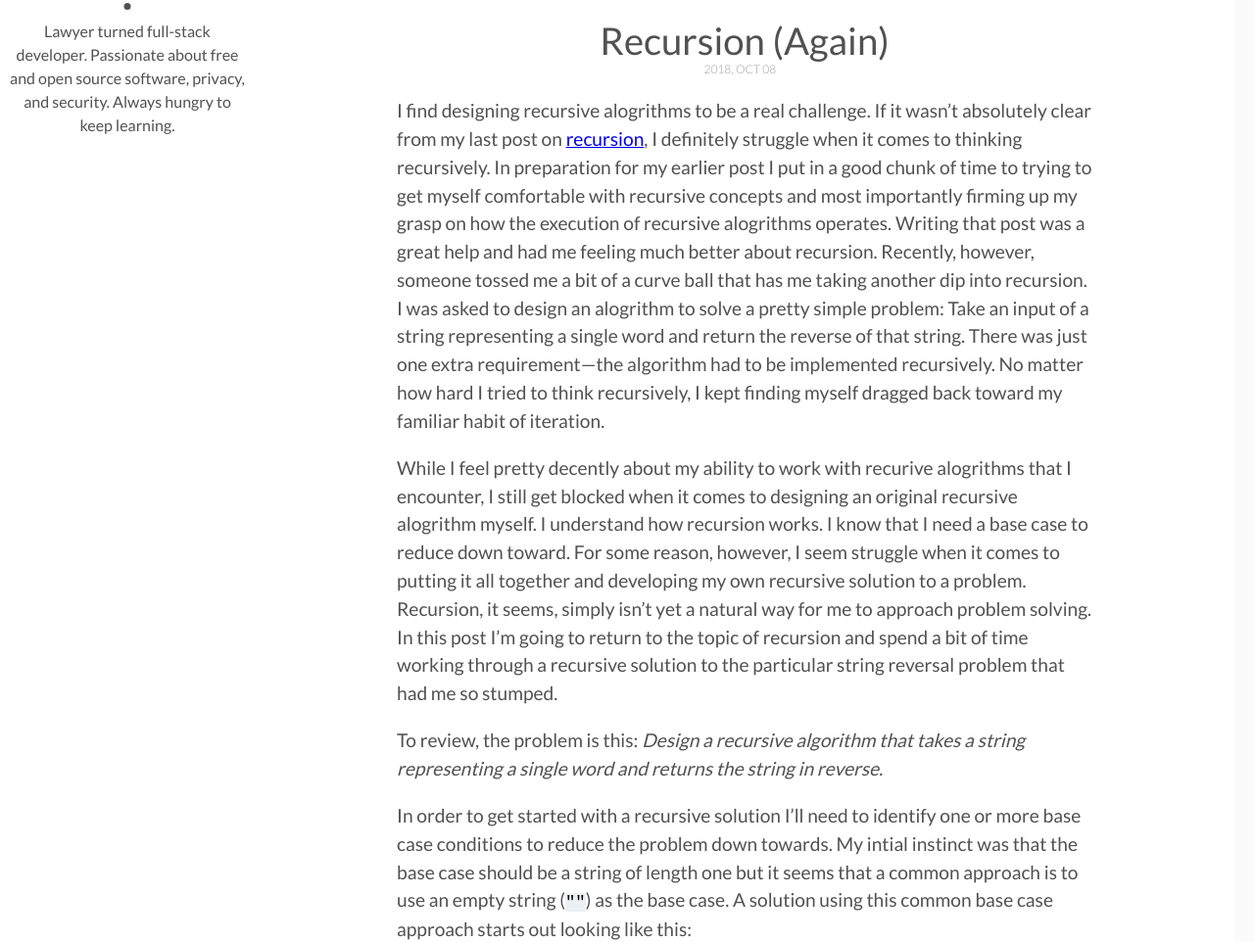
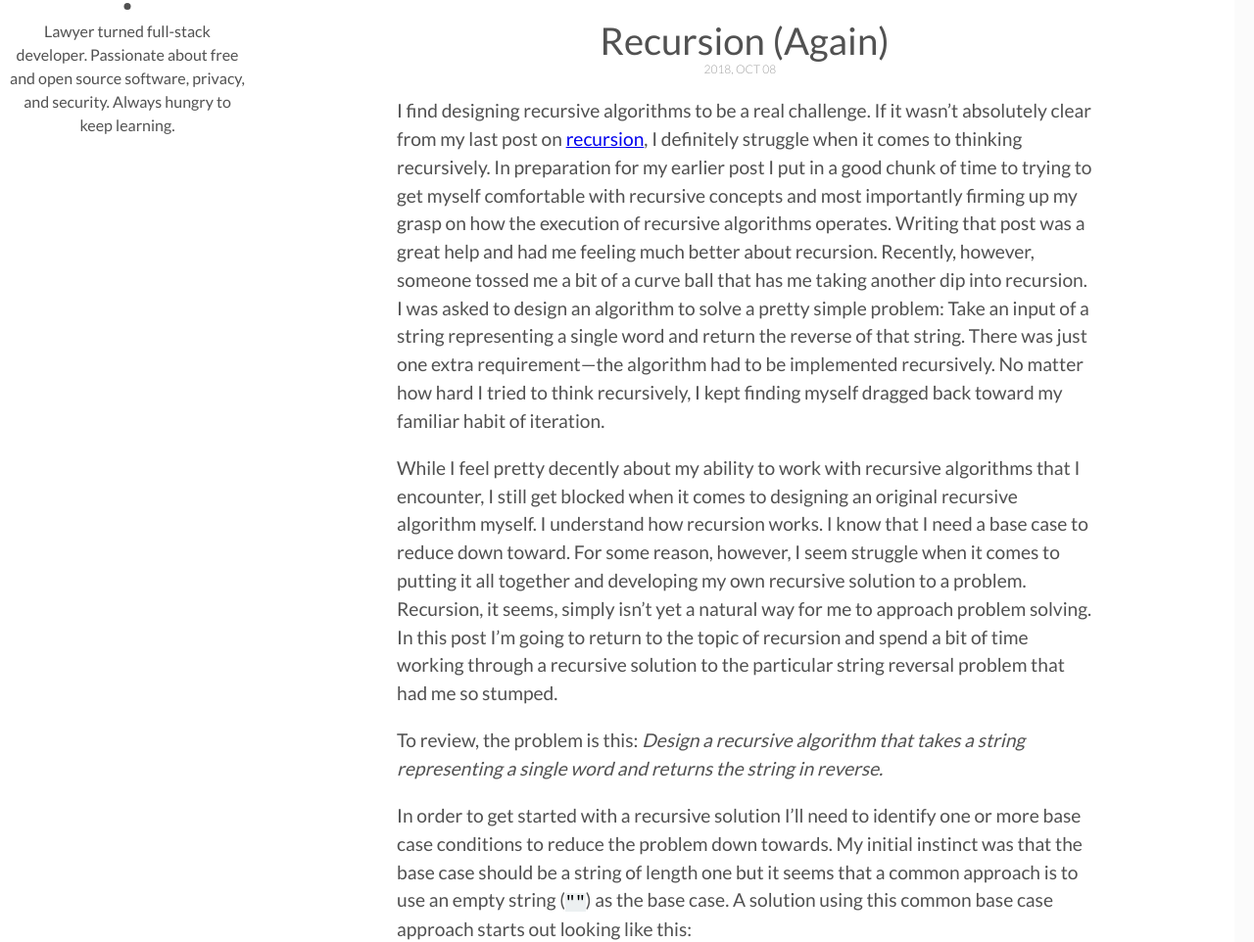
Before and after one commit to jdbean/blog-mirror, a Jekyll site: the page built from _posts/2018-10-08-recursion-again.md, in a window 1280 px wide and 1400 px high, scrolled down 374 px. Shown: the part 159-1121 px from the top of the window at 98% size. Built offline with Jekyll 4.4.1, drawn with Linux system fonts in a browser that asks for light colours; some of the changed text lies outside the part shown.

Commit message:
spelling corrections in recurison again post

````diff
--- a/_posts/2018-10-08-recursion-again.md
+++ b/_posts/2018-10-08-recursion-again.md
@@ -12,15 +12,15 @@
 fig-caption: # Add figcaption for img (optional)
 ---
 
-I find designing recursive alogrithms to be a real challenge.
+I find designing recursive algorithms to be a real challenge.
 <!-- more -->
-If it wasn't absolutely clear from my last post on [recursion](/recursion), I definitely struggle when it comes to thinking recursively. In preparation for my earlier post I put in a good chunk of time to trying to get myself comfortable with recursive concepts and most importantly firming up my grasp on how the execution of recursive alogrithms operates. Writing that post was a great help and had me feeling much better about recursion. Recently, however, someone tossed me a bit of a curve ball that has me taking another dip into recursion. I was asked to design an alogrithm to solve a pretty simple problem: Take an input of a string representing a single word and return the reverse of that string. There was just one extra requirement---the algorithm had to be implemented recursively. No matter how hard I tried to think recursively, I kept finding myself dragged back toward my familiar habit of iteration.
+If it wasn't absolutely clear from my last post on [recursion](/recursion), I definitely struggle when it comes to thinking recursively. In preparation for my earlier post I put in a good chunk of time to trying to get myself comfortable with recursive concepts and most importantly firming up my grasp on how the execution of recursive algorithms operates. Writing that post was a great help and had me feeling much better about recursion. Recently, however, someone tossed me a bit of a curve ball that has me taking another dip into recursion. I was asked to design an algorithm to solve a pretty simple problem: Take an input of a string representing a single word and return the reverse of that string. There was just one extra requirement---the algorithm had to be implemented recursively. No matter how hard I tried to think recursively, I kept finding myself dragged back toward my familiar habit of iteration.
 
-While I feel pretty decently about my ability to work with recurive alogrithms that I encounter, I still get blocked when it comes to designing an original recursive alogrithm myself. I understand how recursion works. I know that I need a base case to reduce down toward. For some reason, however, I seem struggle when it comes to putting it all together and developing my own recursive solution to a problem. Recursion, it seems, simply isn't yet a natural way for me to approach problem solving. In this post I'm going to return to the topic of recursion and spend a bit of time working through a recursive solution to the particular string reversal problem that had me so stumped.
+While I feel pretty decently about my ability to work with recursive algorithms that I encounter, I still get blocked when it comes to designing an original recursive algorithm myself. I understand how recursion works. I know that I need a base case to reduce down toward. For some reason, however, I seem struggle when it comes to putting it all together and developing my own recursive solution to a problem. Recursion, it seems, simply isn't yet a natural way for me to approach problem solving. In this post I'm going to return to the topic of recursion and spend a bit of time working through a recursive solution to the particular string reversal problem that had me so stumped.
 
 To review, the problem is this: *Design a recursive algorithm that takes a string representing a single word and returns the string in reverse.*
 
-In order to get started with a recursive solution I'll need to identify one or more base case conditions to reduce the problem down towards. My intial instinct was that the base case should be a string of length one but it seems that a common approach is to use an empty string (`""`) as the base case. A solution using this common base case approach starts out looking like this:
+In order to get started with a recursive solution I'll need to identify one or more base case conditions to reduce the problem down towards. My initial instinct was that the base case should be a string of length one but it seems that a common approach is to use an empty string (`""`) as the base case. A solution using this common base case approach starts out looking like this:
 
 ```javascript
 function reverseStringRecursively(str) {
@@ -30,7 +30,7 @@
 }
 ```
 
-What am I trying to do with a base case of an empty string? How does one usefully reduce down toward an empty string in order to return a reversed string? I think the best way for me to figure that out is to try to model out what I might do if I were asked to reverse a string myself by hand. If given a very long string to reverse I would probably construct a revsered string by successively removing the first charachter from the start of the intial string (crossing each charachter off) and prepending that charachter to the start of the reversed string. Once I had removed the last charachter from the initial string, I would stop. Iteratively speaking this would be equivalent to something like this in code:
+What am I trying to do with a base case of an empty string? How does one usefully reduce down toward an empty string in order to return a reversed string? I think the best way for me to figure that out is to try to model out what I might do if I were asked to reverse a string myself by hand. If given a very long string to reverse I would probably construct a reversed string by successively removing the first character from the start of the initial string (crossing each character off) and prepending that character to the start of the reversed string. Once I had removed the last character from the initial string, I would stop. Iteratively speaking this would be equivalent to something like this in code:
 
 ```javascript
 function reverseStringIteratively(str) {
@@ -98,4 +98,4 @@
 => 'evisrucer'
 ```
 
-That wasn't so hard, right? Yes and no. Recursion isn't really that difficult but, at this point, it is without a doubt *awkward* for me. I am simply not yet a native recursive thinker and I am still pretty likely to get thrown by a request to solve a specific problem recursively. This isn't a problem that can, or for the matter should, be solved with memorization. The only way that I am going to be able to improve on my recursive alogrithm design abilities is by forcing myself to pratice. Perhaps, as a starting point I will try to work on improving my ability to adapt iterative solutions into recursive ones.
+That wasn't so hard, right? Yes and no. Recursion isn't really that difficult but, at this point, it is without a doubt *awkward* for me. I am simply not yet a native recursive thinker and I am still pretty likely to get thrown by a request to solve a specific problem recursively. This isn't a problem that can, or for the matter should, be solved with memorization. The only way that I am going to be able to improve on my recursive algorithm design abilities is by forcing myself to practice. Perhaps, as a starting point I will try to work on improving my ability to adapt iterative solutions into recursive ones.
````
Also changed, not shown: other parts of _posts/2018-10-08-recursion-again.md (+3 -3 lines).
